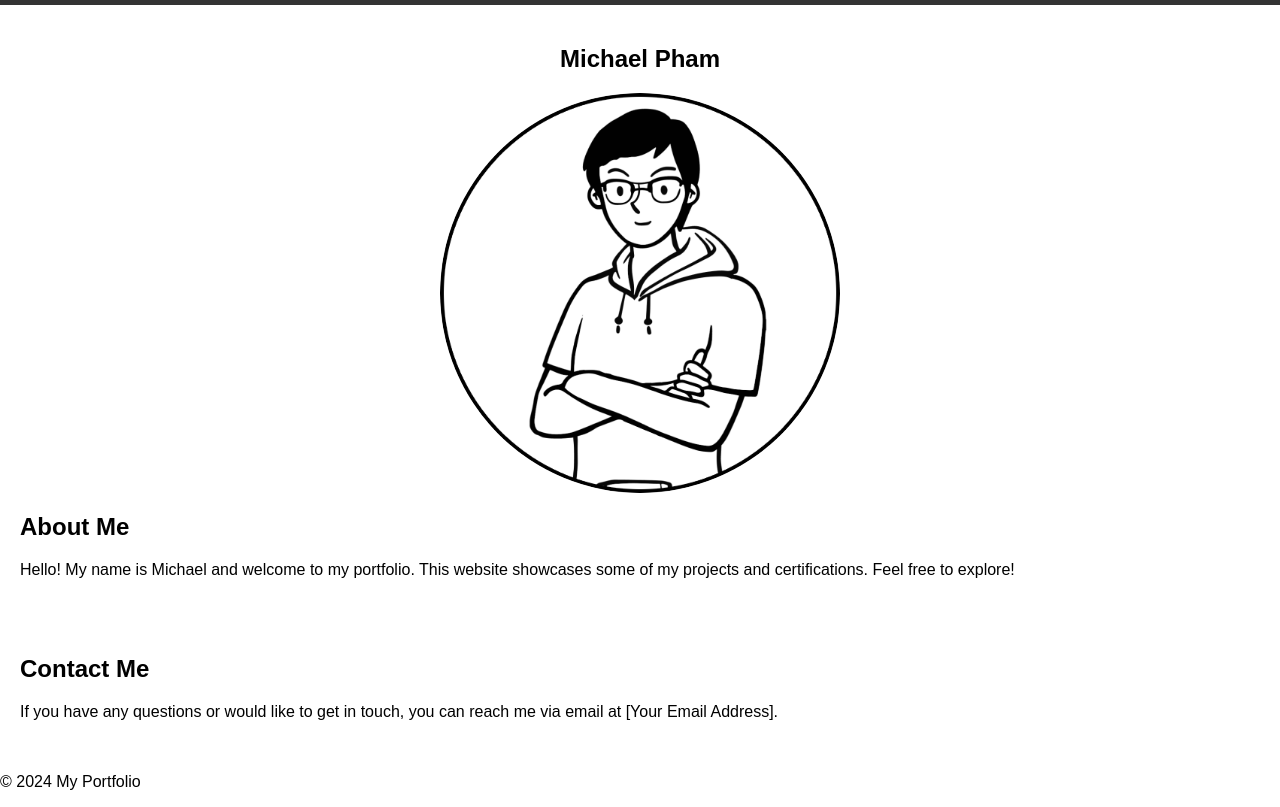
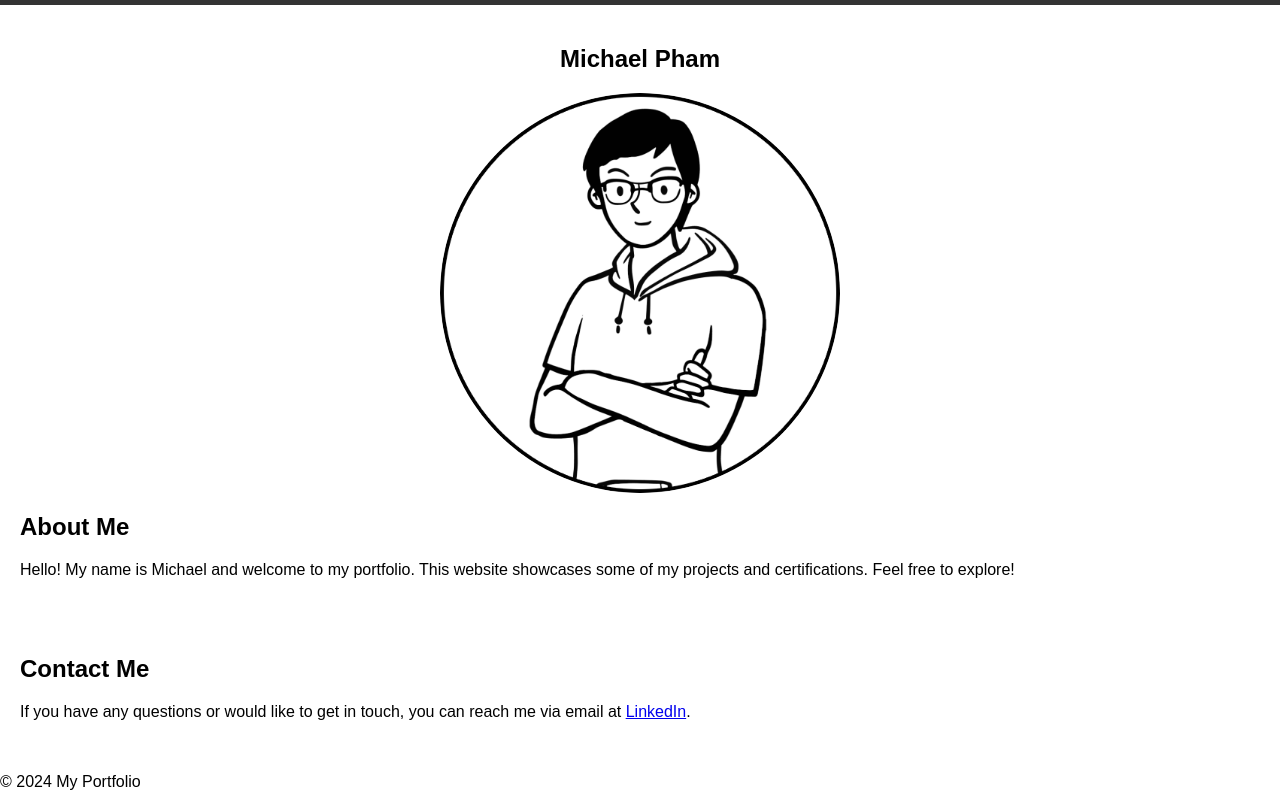
Before and after one commit to tsuki-hara/tsuki-hara.github.io, a plain HTML site: page index.html in a window 1280 px wide. Shown: the part 85-892 px from the top of the page. Drawn offline with Linux system fonts and the light colour scheme.

Commit message:
Update index.html

```diff
--- a/index.html
+++ b/index.html
@@ -81,7 +81,7 @@
     </section>
     <section>
         <h2>Contact Me</h2>
-        <p>If you have any questions or would like to get in touch, you can reach me via email at [Your Email Address].</p>
+        <p>If you have any questions or would like to get in touch, you can reach me via email at <a href="https://www.linkedin.com/in/phamhmichael/" target="_blank">LinkedIn</a>.</p>
     </section>
     <footer>
         <p>&copy; 2024 My Portfolio</p>
```
